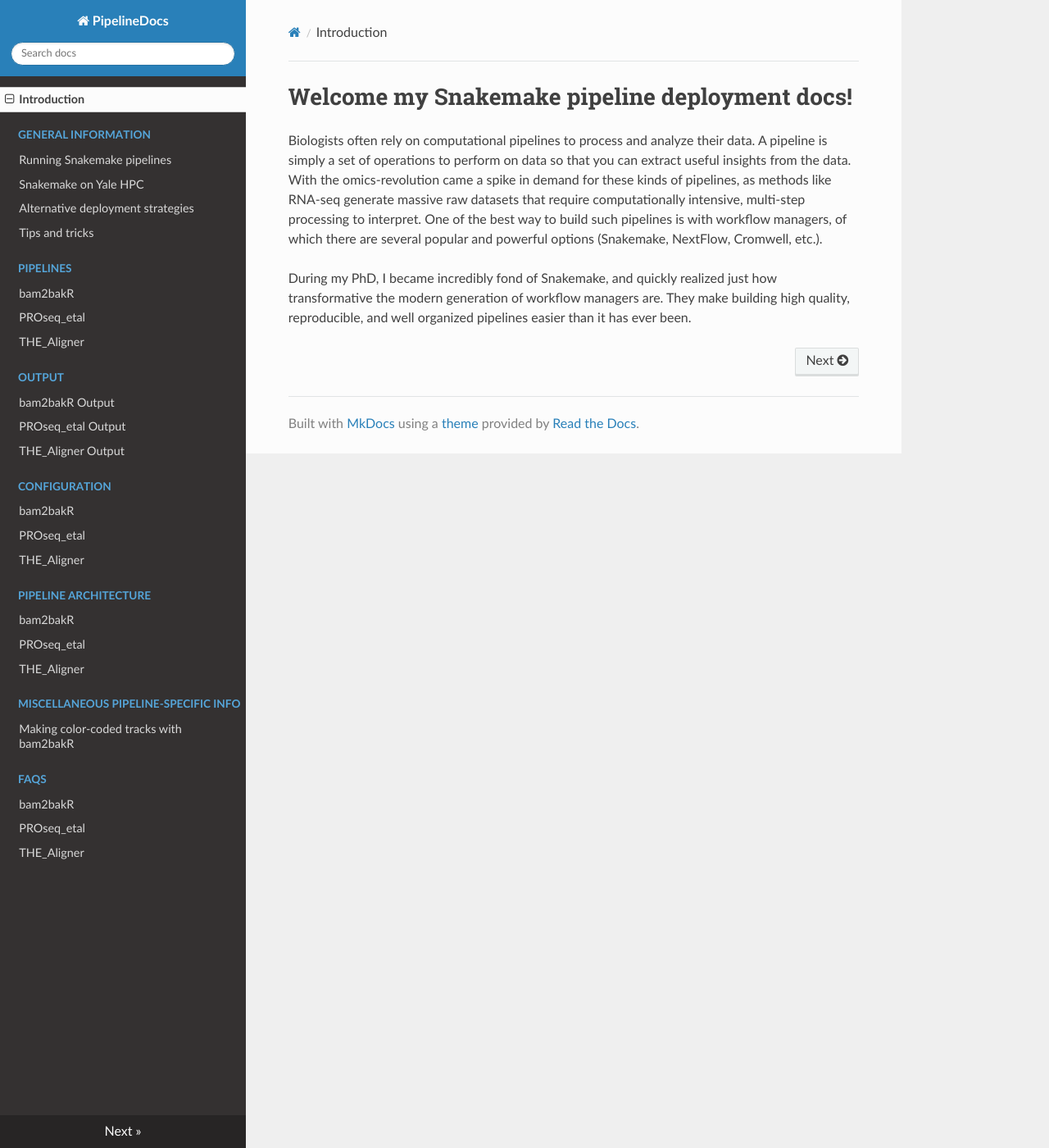
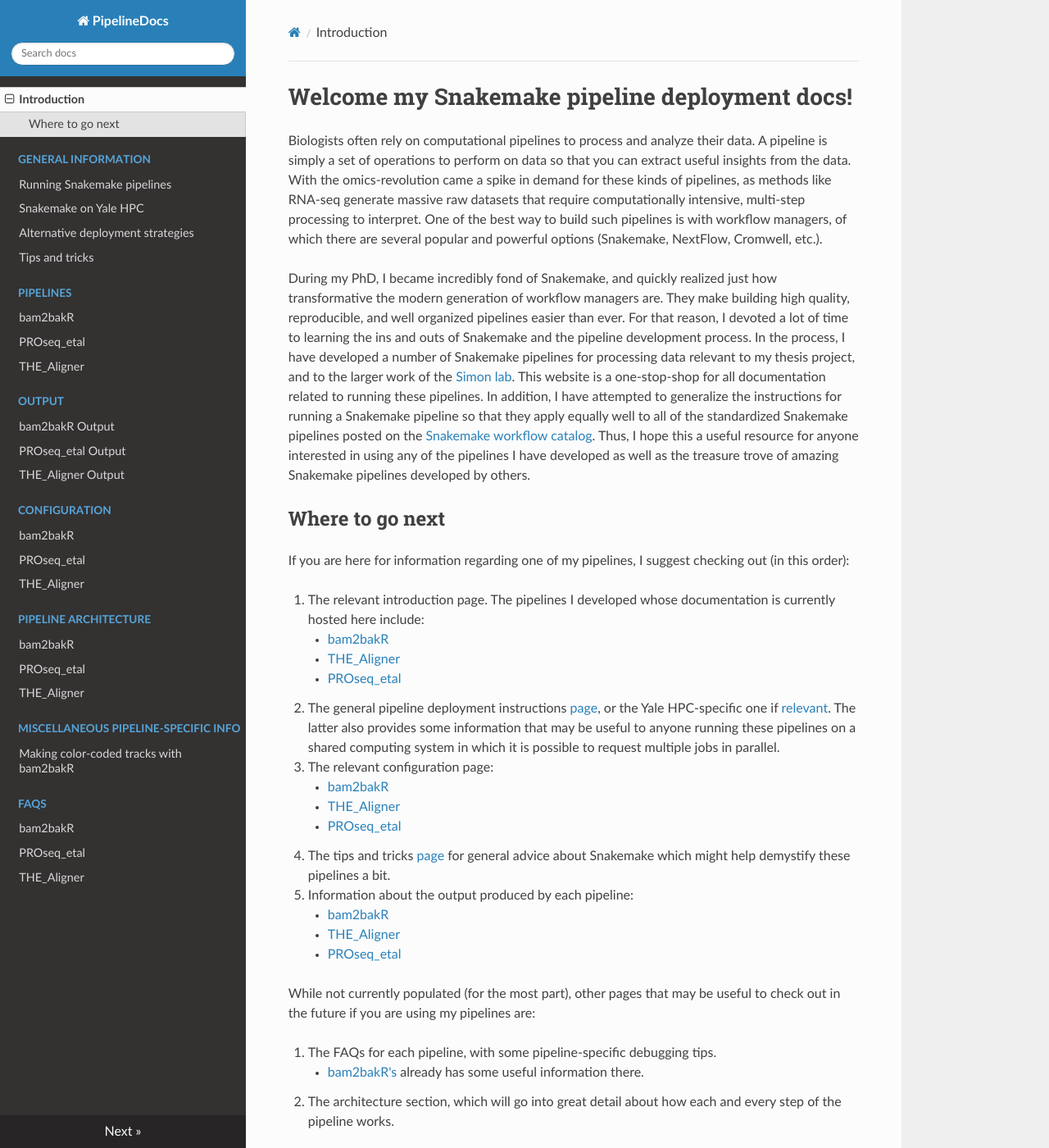
Before and after one commit to isaacvock/PipelineDocs, an MkDocs documentation site: the page built from docs/index.md, in a window 1280 px wide and 1400 px high. Shown: the whole window at 82% size. Built offline with MkDocs 1.6.1, drawn with Linux system fonts in a browser that asks for light colours; nearby versions of some CDN libraries; some of the changed text lies outside the part shown.

Commit message:
Expanded intro

```diff
--- a/docs/index.md
+++ b/docs/index.md
@@ -2,4 +2,32 @@
 
 Biologists often rely on computational pipelines to process and analyze their data. A pipeline is simply a set of operations to perform on data so that you can extract useful insights from the data. With the omics-revolution came a spike in demand for these kinds of pipelines, as methods like RNA-seq generate massive raw datasets that require computationally intensive, multi-step processing to interpret. One of the best way to build such pipelines is with workflow managers, of which there are several popular and powerful options (Snakemake, NextFlow, Cromwell, etc.).
 
-During my PhD, I became incredibly fond of Snakemake, and quickly realized just how transformative the modern generation of workflow managers are. They make building high quality, reproducible, and well organized pipelines easier than it has ever been.
+During my PhD, I became incredibly fond of Snakemake, and quickly realized just how transformative the modern generation of workflow managers are. They make building high quality, reproducible, and well organized pipelines easier than ever. For that reason, I devoted a lot of time to learning the ins and outs of Snakemake and the pipeline development process. In the process, I have developed a number of Snakemake pipelines for processing data relevant to my thesis project, and to the larger work of the [Simon lab](https://simonlab.yale.edu/). This website is a one-stop-shop for all documentation related to running these pipelines. In addition, I have attempted to generalize the instructions for running a Snakemake pipeline so that they apply equally well to all of the standardized Snakemake pipelines posted on the [Snakemake workflow catalog](https://snakemake.github.io/snakemake-workflow-catalog/?usage=cbg-ethz/). Thus, I hope this a useful resource for anyone interested in using any of the pipelines I have developed as well as the treasure trove of amazing Snakemake pipelines developed by others.
+
+## Where to go next
+
+If you are here for information regarding one of my pipelines, I suggest checking out (in this order):
+
+1. The relevant introduction page. The pipelines I developed whose documentation is currently hosted here include:
+    - [bam2bakR](intro/bam2bakR_i.md)
+    - [THE_Aligner](intro/aligner_i.md)
+    - [PROseq_etal](intro/proseq_i.md)
+1. The general pipeline deployment instructions [page](deploy.md), or the Yale HPC-specific one if [relevant](simon.md). The latter also provides some information that may be useful to anyone running these pipelines on a shared computing system in which it is possible to request multiple jobs in parallel.
+1. The relevant configuration page:
+    - [bam2bakR](configuration/bam2bakR_c.md)
+    - [THE_Aligner](configuration/aligner_c.md)
+    - [PROseq_etal](configuration/proseq_c.md)
+1. The tips and tricks [page](pragmatism.md) for general advice about Snakemake which might help demystify these pipelines a bit.
+1. Information about the output produced by each pipeline:
+    - [bam2bakR](output/bam2bakR_o.md)
+    - [THE_Aligner](output/aligner_o.md)
+    - [PROseq_etal](output/proseq_o.md)
+
+While not currently populated (for the most part), other pages that may be useful to check out in the future if you are using my pipelines are:
+
+1. The FAQs for each pipeline, with some pipeline-specific debugging tips.
+    - [bam2bakR's](faqs/bam2bakR_f.md) already has some useful information there.
+1. The architecture section, which will go into great detail about how each and every step of the pipeline works.
+
+
+Everyone else should head to the general pipeline deployment instructions [page](deploy.md), or the Yale HPC-specific one if [relevant](simon.md), and then to the tips and tricks [page](pragmatism.md)!
```
Also changed, not shown: docs/faqs/bam2bakR_f.md (+38 -0 lines).
